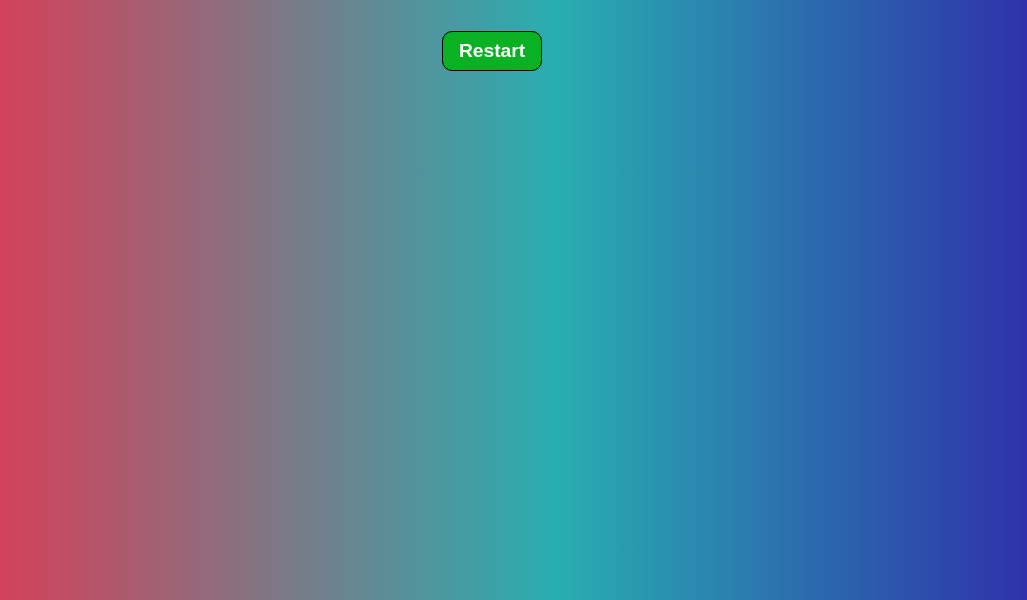
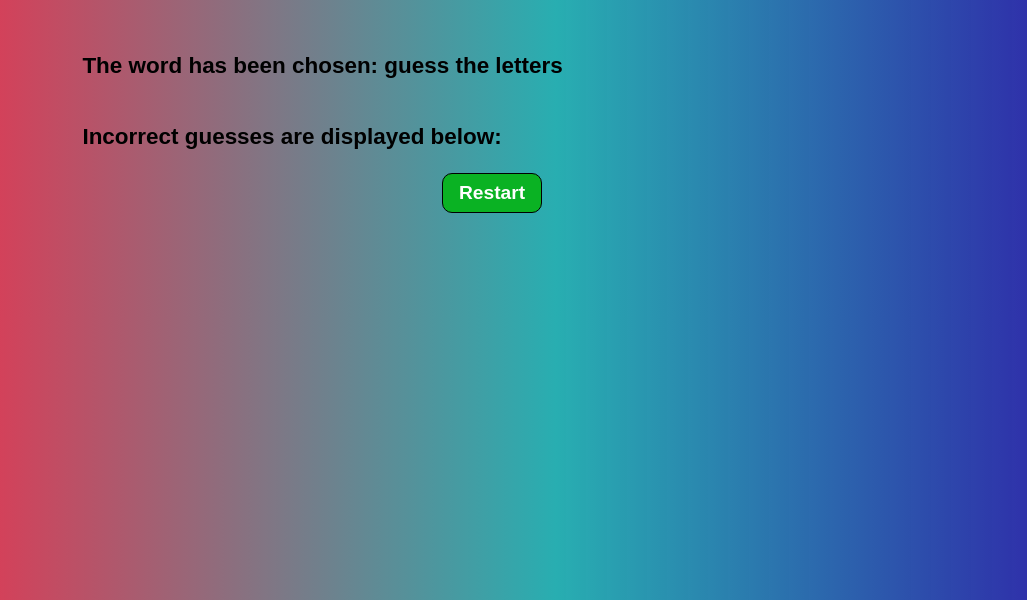
Before and after one commit to bnelsonemail/hangman-game, a plain HTML site: page index.html in a window 1280 px wide. Both pictures are taken after a click on the button "Start Game". Shown: the part 200-800 px from the top of the page, without its empty margins (148-1175 px from the left). Drawn offline with Linux system fonts and the light colour scheme.

Commit message:
revisions to logic from chatgpt version.  Addition of containers into html.

```diff
--- a/index.html
+++ b/index.html
@@ -32,7 +32,13 @@
         </div>
     </header>
     <main>
-        <section id="game-container">
+        <section id="game-container" class="game-container">
+            <span id="selected-word">
+                <h3 id="selected-word">The word has been chosen: guess the letters</h3>
+            </span>
+            <span id="incorrect-guesses">
+                <h3>Incorrect guesses are displayed below:</h3>
+            </span>
             <span id="hangman-graphics">
                 <div id="frame"></div>
                 <div id="hangman"></div>
--- a/script.js
+++ b/script.js
@@ -132,22 +132,29 @@ function initializeGame(){
     // select a random word from the word list
     const randomIndex = Math.floor(Math.random() * wordList.length);
     const selectedWord = wordList[randomIndex];
+    console.log(`The selected word: ${selectedWord}`);
 
     // set up an array to track the guessed letters
     const guessedLetters = Array(selectedWord).fill(' ');
+    console.log(`The guessed letters: ${guessedLetters}`);
 
-    // initialize the number of remaining guesses
-    let remainingGuesses = 6;
 
-    // function to display the current state of the game
-    function displayGameState(){
-        console.log('word:  ' + guessedLetters.join(' '));
-        console.log('Remaining Guesses:  ' + remainingGuesses);
+
+    /*
+    displayWord();
+    createLetters();
+    console.log(selectedWord);
+    */
 }
+
+const makeGuess = initializeGame();
+
+
 // function to handle a guess
 function handleGuess(letter){
     let isCorrectGuess = false;
-
+    // initialize the number of remaining guesses
+    let remainingGuesses = 6;
     // Check if guessed letter is in the selected word
     for (let i = 0; i < selectedWord.length; i++){
         if(selectedWord [i] === letter){
@@ -171,14 +178,14 @@ function initializeGame(){
         alert (`Game Over!  The word was: ${selectedWord}`);
     }
 }
-    /*
-    displayWord();
-    createLetters();
-    console.log(selectedWord);
-    */
+
+// function to display the current state of the game
+function displayGameState(){
+    console.log('word:  ' + guessedLetters.join(' '));
+    console.log('Remaining Guesses:  ' + remainingGuesses);
 }
 
-const makeGuess = initializeGame();
+
 
 /*
 // function to generate a random word from the wordList
```
Lines whose indentation alone changed are shown as unchanged.
